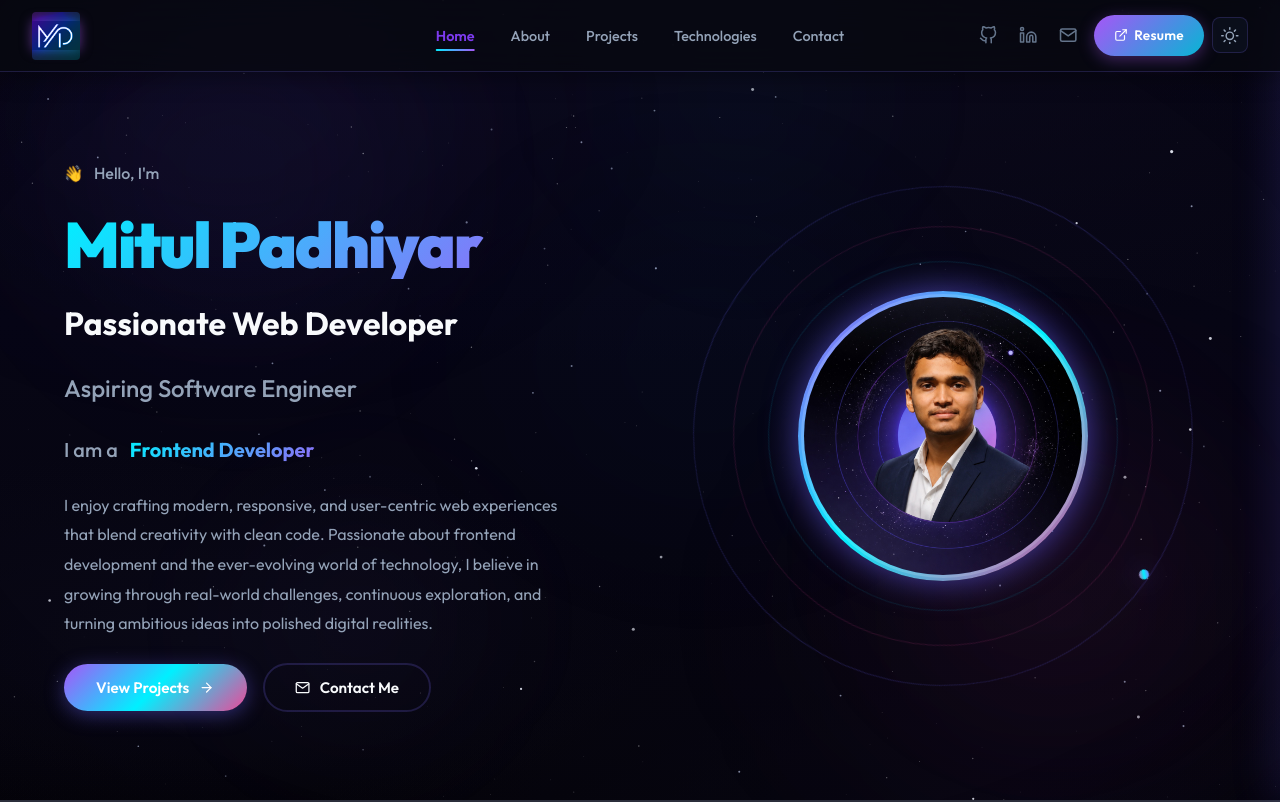
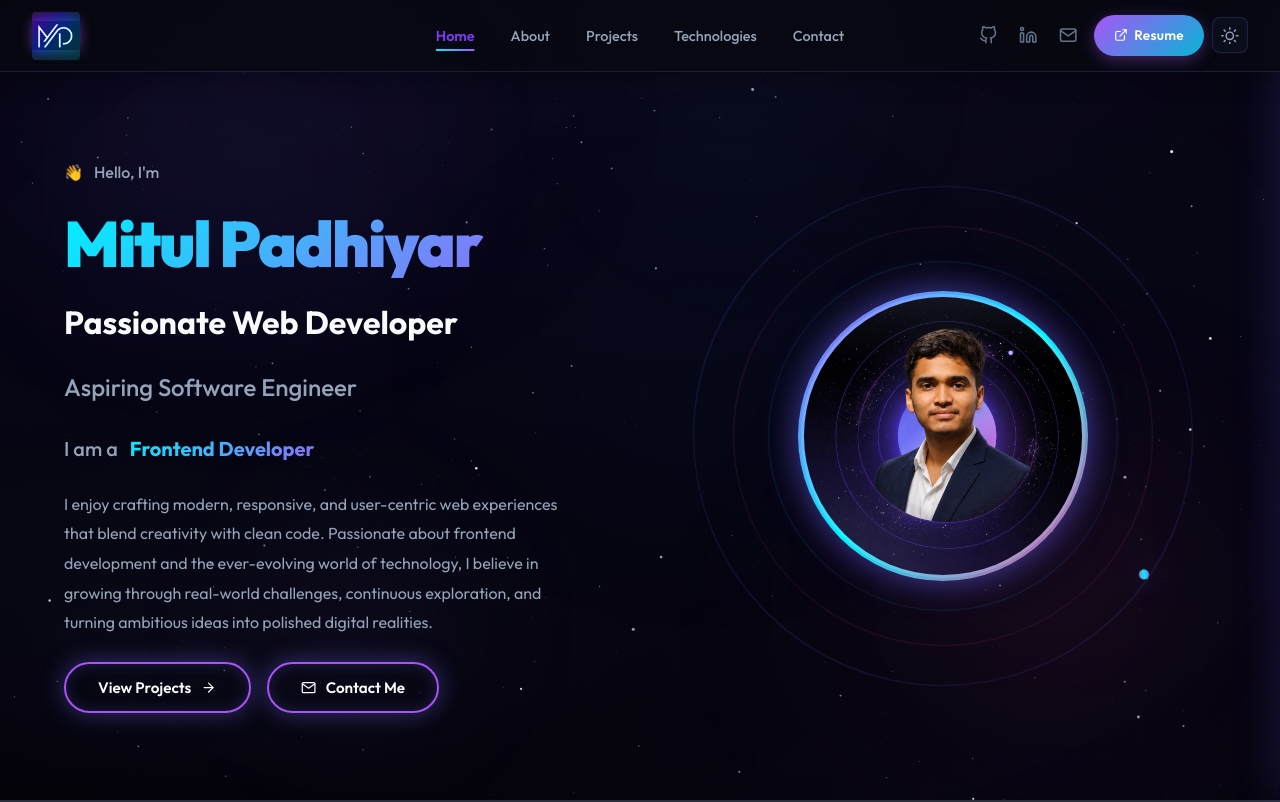
Before and after one commit to mitulpadhiyar369/portfolio, a React (Vite) app: page / in a window 1280 px wide. Shown: the top 802 px of the page. Built offline with nearby package versions, Linux system fonts and the light colour scheme.

Commit message:
Update all buttons to modern border-glow design

```diff
--- a/src/styles/Contact.css
+++ b/src/styles/Contact.css
@@ -260,21 +260,28 @@
   gap: 10px;
   width: 100%;
   padding: 16px;
-  background: var(--gradient-primary);
-  color: #fff;
+  background: transparent;
+  color: var(--text-primary);
   font-size: 1rem;
   font-weight: 700;
   border-radius: var(--radius-md);
-  border: none;
+  border: 2px solid var(--text-accent);
   cursor: pointer;
-  transition: transform var(--transition-smooth), box-shadow var(--transition-smooth);
-  box-shadow: 0 4px 20px rgba(108, 99, 255, 0.4);
+  transition: all var(--transition-smooth);
+  box-shadow: var(--shadow-glow), inset 0 0 15px var(--border-color);
   font-family: 'Outfit', sans-serif;
   letter-spacing: 0.5px;
-}@media (hover: hover) {
+  backdrop-filter: blur(5px);
+  -webkit-backdrop-filter: blur(5px);
+}
+
+@media (hover: hover) {
   .form-submit-btn:hover {
     transform: translateY(-2px);
-  box-shadow: 0 10px 32px rgba(108, 99, 255, 0.55);
+    box-shadow: var(--shadow-glow), var(--shadow-glow), inset 0 0 20px var(--border-color);
+    background: var(--border-light);
+    color: var(--text-primary);
+    text-shadow: 0 0 8px var(--text-accent);
   }
 }
 
--- a/src/styles/Projects.css
+++ b/src/styles/Projects.css
@@ -225,17 +225,25 @@
   }
 }
 
-.overlay-btn-primary {
-  background: var(--gradient-primary);
-  color: #fff;
-  border: none;
+.overlay-btn-primary, .overlay-btn-secondary {
+  background: transparent;
+  color: var(--text-primary);
+  border: 2px solid var(--text-accent);
+  box-shadow: var(--shadow-glow), inset 0 0 10px var(--border-color);
+  font-family: 'Outfit', sans-serif;
+  backdrop-filter: blur(5px);
+  -webkit-backdrop-filter: blur(5px);
+  transition: all var(--transition-smooth);
 }
 
-.overlay-btn-secondary {
-  background: transparent;
-  color: var(--text-primary);
-  border: 2px solid var(--border-color);
-  font-family: 'Outfit', sans-serif;
+@media (hover: hover) {
+  .overlay-btn-primary:hover, .overlay-btn-secondary:hover {
+    transform: translateY(-2px) scale(1.05);
+    box-shadow: var(--shadow-glow), var(--shadow-glow), inset 0 0 15px var(--border-color);
+    color: var(--text-primary);
+    background: var(--border-light);
+    text-shadow: 0 0 8px var(--text-accent);
+  }
 }
 
 /* ---------- Coming Soon Section ---------- */
--- a/src/styles/global.css
+++ b/src/styles/global.css
@@ -291,54 +291,37 @@ ol {
 
 
 /* ---------- Premium Button Base ---------- */
-.btn-primary {
+.btn-primary, .btn-secondary {
   display: inline-flex;
   align-items: center;
   gap: 10px;
   padding: 14px 32px;
-  background: var(--gradient-primary);
-  color: #fff;
-  font-size: 0.95rem;
-  font-weight: 600;
-  border-radius: var(--radius-full);
-  border: none;
-  cursor: pointer;
-  position: relative;
-  overflow: hidden;
-  transition: transform var(--transition-smooth), box-shadow var(--transition-smooth);
-  box-shadow: 0 4px 20px rgba(108, 99, 255, 0.4);
-  text-decoration: none;
-}@media (hover: hover) {
-  .btn-primary:hover {
-    transform: translateY(-3px) scale(1.02);
-  box-shadow: 0 8px 30px rgba(108, 99, 255, 0.5);
-  }
-}
-
-.btn-primary:active {
-  transform: translateY(-1px) scale(0.99);
-}
-
-.btn-secondary {
-  display: inline-flex;
-  align-items: center;
-  gap: 10px;
-  padding: 13px 30px;
   background: transparent;
   color: var(--text-primary);
   font-size: 0.95rem;
   font-weight: 600;
   border-radius: var(--radius-full);
-  border: 2px solid var(--border-color);
+  border: 2px solid var(--text-accent);
   cursor: pointer;
+  position: relative;
+  overflow: hidden;
   transition: all var(--transition-smooth);
+  box-shadow: var(--shadow-glow), inset 0 0 15px var(--border-color);
   text-decoration: none;
-}@media (hover: hover) {
-  .btn-secondary:hover {
-    border-color: var(--accent-purple);
-  color: var(--accent-purple);
-  transform: translateY(-3px);
-  box-shadow: var(--shadow-glow);
-  background: rgba(108, 99, 255, 0.05);
+  backdrop-filter: blur(5px);
+  -webkit-backdrop-filter: blur(5px);
+}
+
+@media (hover: hover) {
+  .btn-primary:hover, .btn-secondary:hover {
+    transform: translateY(-3px) scale(1.02);
+    box-shadow: var(--shadow-glow), var(--shadow-glow), inset 0 0 20px var(--border-color);
+    color: var(--text-primary);
+    background: var(--border-light);
+    text-shadow: 0 0 8px var(--text-accent);
   }
 }
+
+.btn-primary:active, .btn-secondary:active {
+  transform: translateY(-1px) scale(0.99);
+}
```
